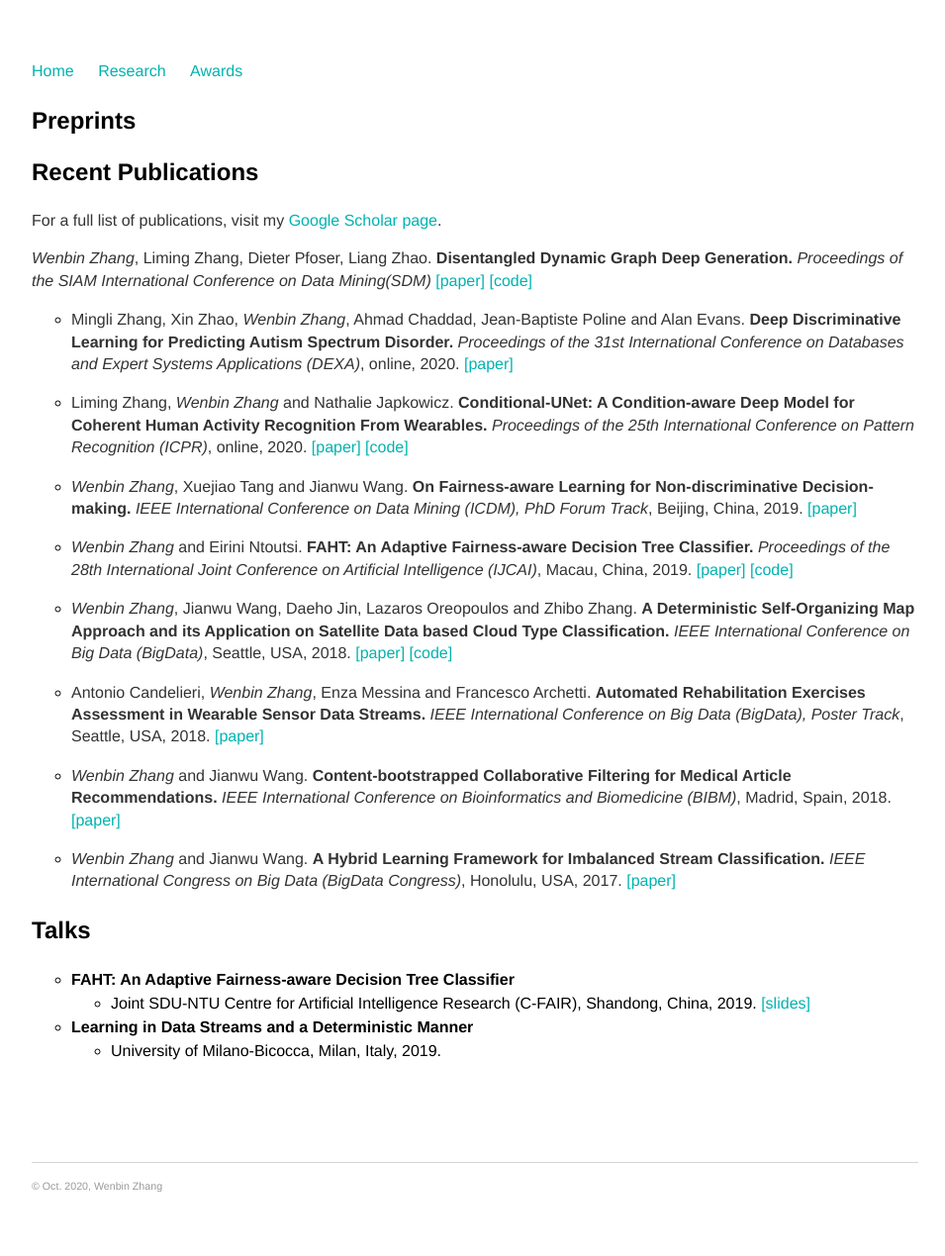
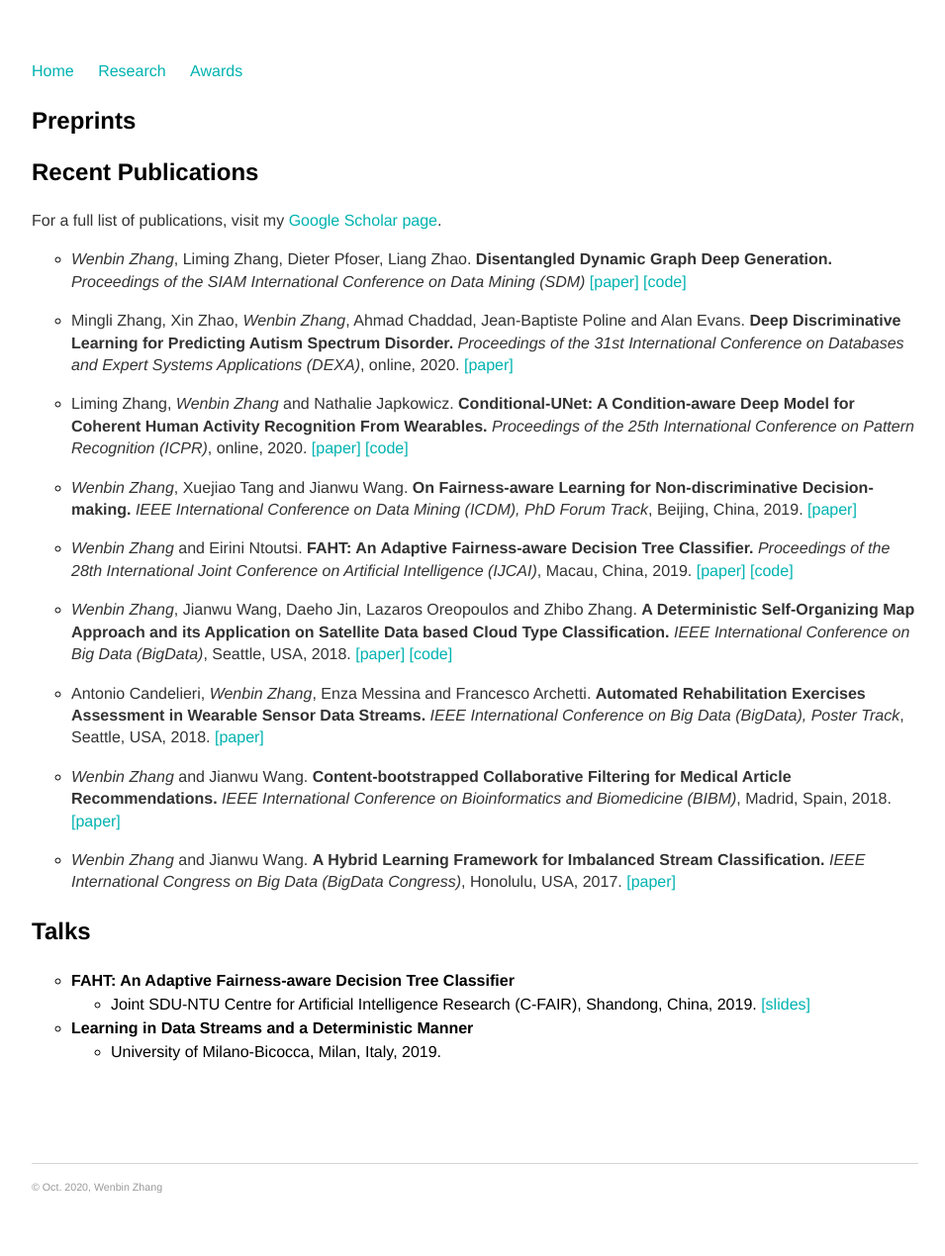
Before and after one commit to vanbanTruong/vanbanTruong.github.io, a Jekyll site: the page built from research.md, in a window 1280 px wide. Shown: the whole page at 99% size, without its empty margins (160-1115 px from the left). Built offline with Jekyll 4.4.1, drawn with Linux system fonts in a browser that asks for light colours.

```diff
--- a/research.md
+++ b/research.md
@@ -13,7 +13,7 @@ For a full list of publications, visit my [Google Scholar page](https://scholar.
 
 <!--* *Wenbin Zhang* and Albert Bifet. **FEAT: A Fairness-enhancing and Concept-adapting Decision Tree Classifier.** *Proceedings of the 23rd International Conference on Discovery Science (DS)*, online, 2020. [[paper]](/assets/DS20.pdf)-->
 
-*Wenbin Zhang*, Liming Zhang, Dieter Pfoser, Liang Zhao. **Disentangled Dynamic Graph Deep Generation.** *Proceedings of the SIAM International Conference on Data Mining(SDM)* [[paper]](/assets/SDM21.pdf) [[code]](https://github.com/vanbanTruong/D2G2)
+* *Wenbin Zhang*, Liming Zhang, Dieter Pfoser, Liang Zhao. **Disentangled Dynamic Graph Deep Generation.** *Proceedings of the SIAM International Conference on Data Mining (SDM)* [[paper]](/assets/SDM21.pdf) [[code]](https://github.com/vanbanTruong/D2G2)
 
 * Mingli Zhang, Xin Zhao, *Wenbin Zhang*, Ahmad Chaddad, Jean-Baptiste Poline and Alan Evans. **Deep Discriminative Learning for Predicting Autism Spectrum Disorder.** *Proceedings of the 31st International Conference on Databases and Expert Systems Applications (DEXA)*, online, 2020. [[paper]](/assets/DEXA20.pdf)
 
```
